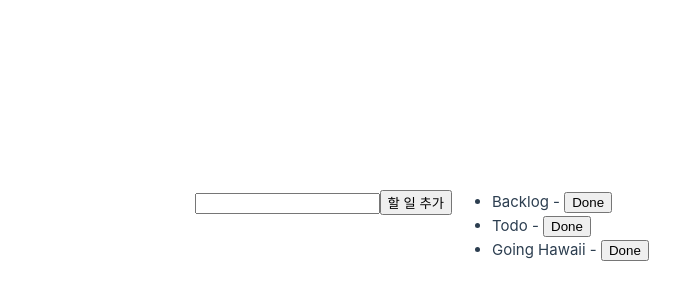
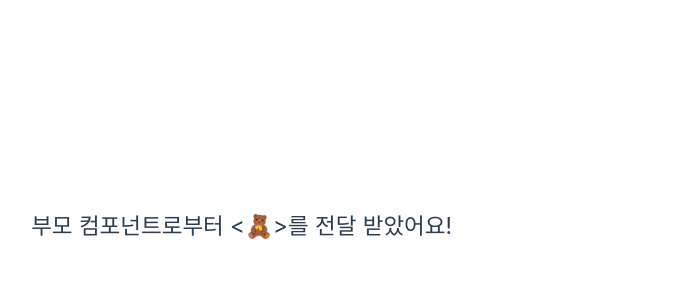
Before and after one commit to jelly-hello-vue/jelly-hello-vue.github.io, a Vue app: page / in a window 1280 px wide. Shown: the part 174-474 px from the top of the page, without its empty margins (188-868 px from the left). Built offline with nearby package versions, Linux system fonts and the light colour scheme.

Commit message:
add components-Child

```diff
--- a/package.json
+++ b/package.json
@@ -1,6 +1,6 @@
 {
   "name": "jelly-hello-vue.github.io",
-  "version": "0.3.3",
+  "version": "0.3.4",
   "private": true,
   "type": "module",
   "scripts": {
--- a/src/App.vue
+++ b/src/App.vue
@@ -1,39 +1,10 @@
 <script setup>
 import { ref } from 'vue'
+import Child from './components/Child.vue'
 
-let id = 0
-const newTodo = ref('')
-const todos = ref([
-
-    { id: id++, issue: 'Backlog' }, {id: id++, issue: 'Todo' },
-    { id: id++, issue: 'Going Hawaii' },
- ])
-
-function addTodo(){
- //todos update...
-  console.log('newTodo', newTodo)
-  todos.value.push({
-	id: id++,
-	issue: newTodo.value
-  })
-}
-
-function removeTodo(todo){
- //todos remove
- //배열을 [].filter 해서 (t / f) -->
- console.log(todo)
- todos.value = todos.value.filter((t) => t !== todo);
-}
+const pocketMoney = ref('부모 컴포넌트로부터 <🧸>를 전달 받았어요!')
 </script>
 
 <template>
-<form @submit.prevent="addTodo">
-<input v-model="newTodo">
-<button>할 일 추가</button>
-</form>
-<ul>
-<li v-for="todo in todos">
-{{ todo.issue }} - <button @click="removeTodo(todo)">Done</button>
-</li>
-</ul>
+<Child :pocketMoney="pocketMoney" />
 </template>
--- /dev/null
+++ b/src/components/Child.vue
@@ -0,0 +1,9 @@
+   <script setup>
+   const props = defineProps({
+   pocketMoney: String
+   })
+   </script>
+
+   <template>
+   <h2>{{ pocketMoney || '용돈이 아직 전달되지 않았습니다!' }}</h2>
+   </template>
```
